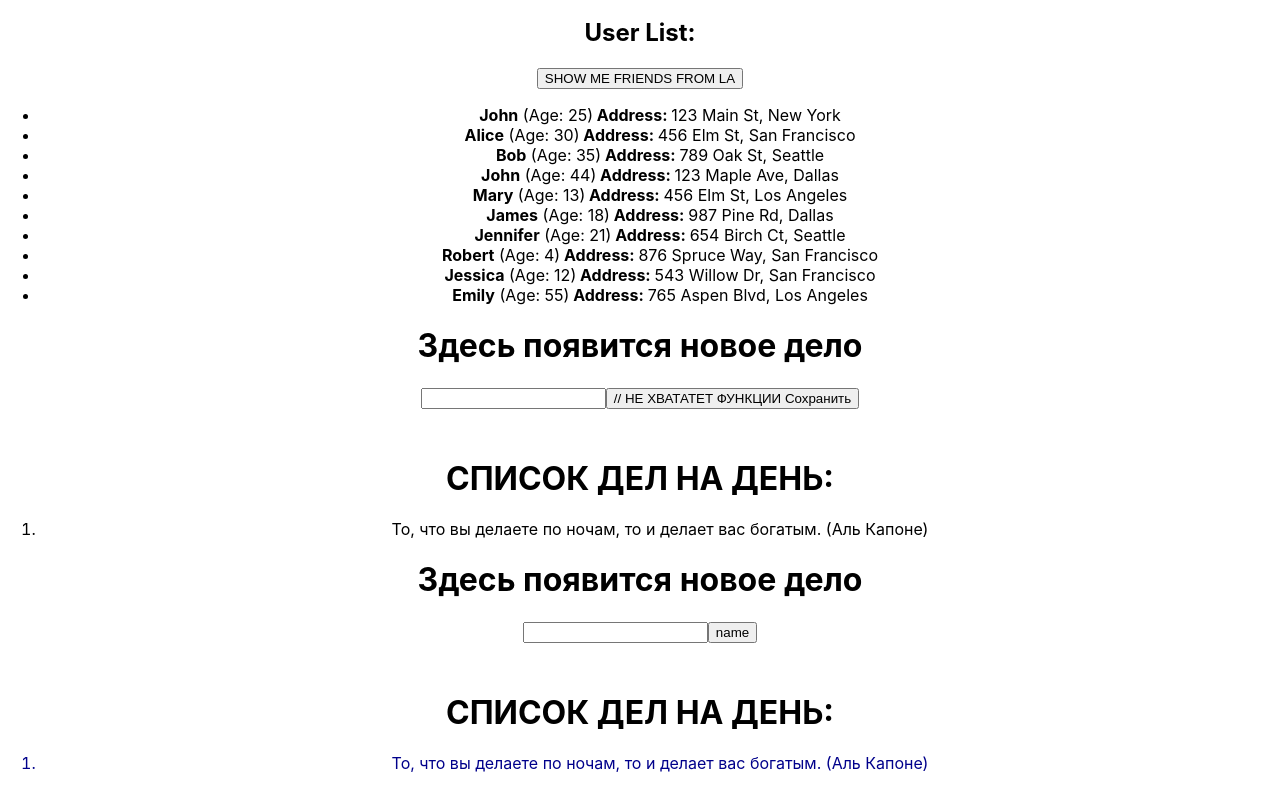
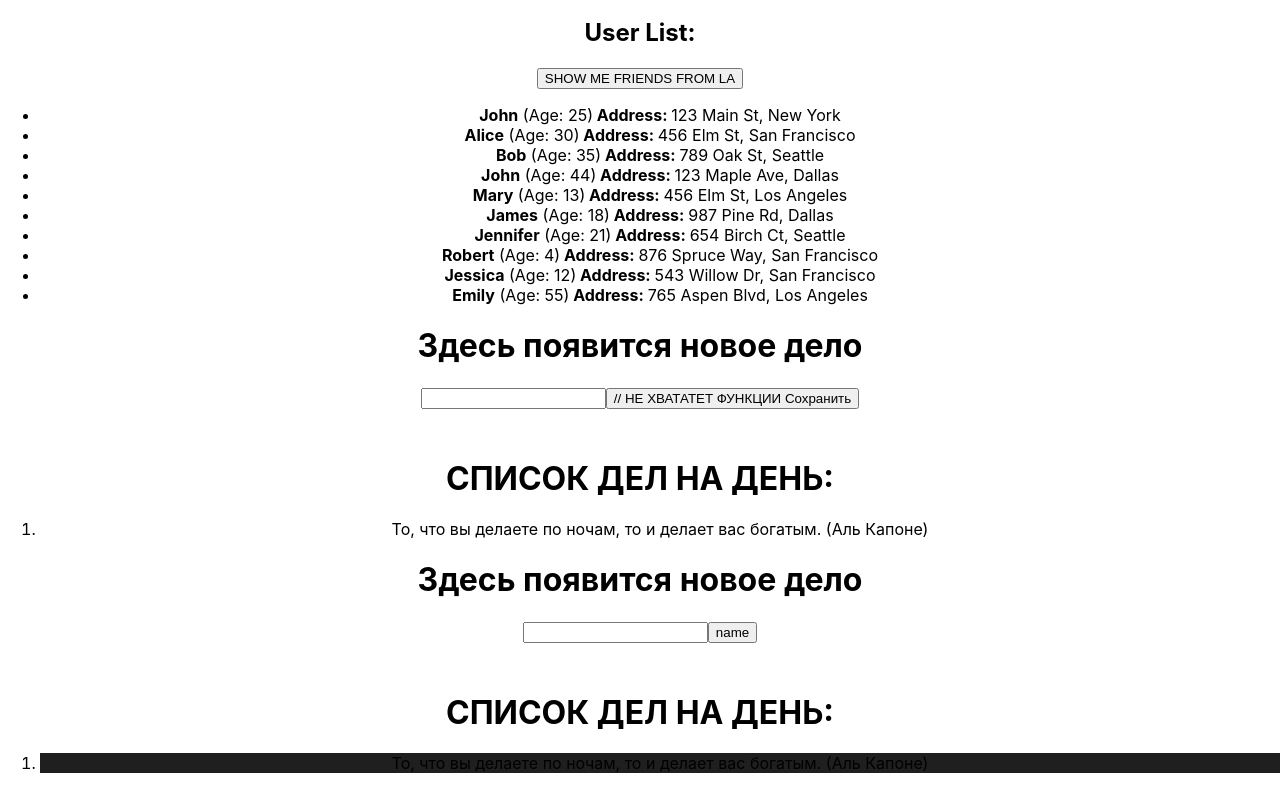
Before and after one commit to Ivanushkin-Vlad/hwIT, a React (Create React App) app: page / in a window 1280 px wide. Shown: the part 271-1060 px from the top of the page. Built offline with nearby package versions, Linux system fonts and the light colour scheme.

Commit message:
init className

```diff
--- a/src/App.css
+++ b/src/App.css
@@ -37,5 +37,5 @@
   }
 }
 .chetNechet{
-  color: darkblue;
+  background-color: rgb(31,31,31);
 }
```
